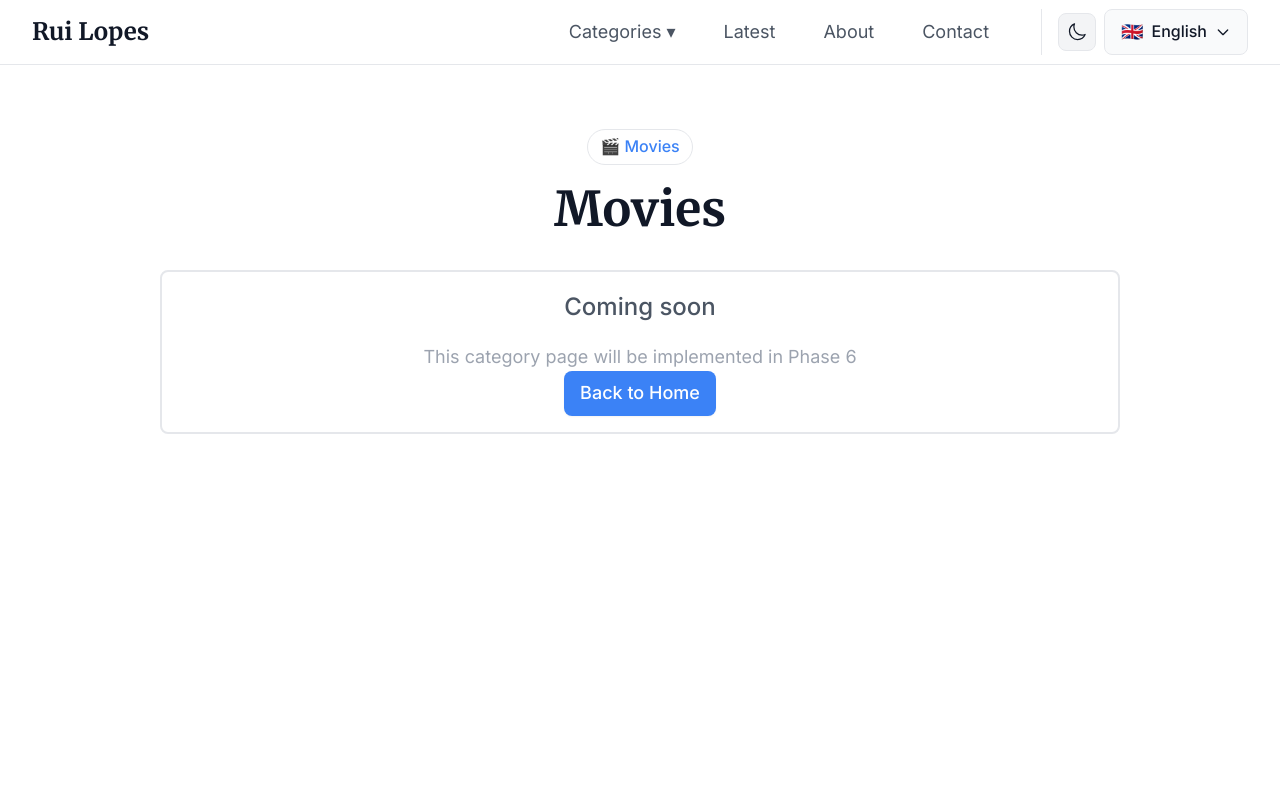
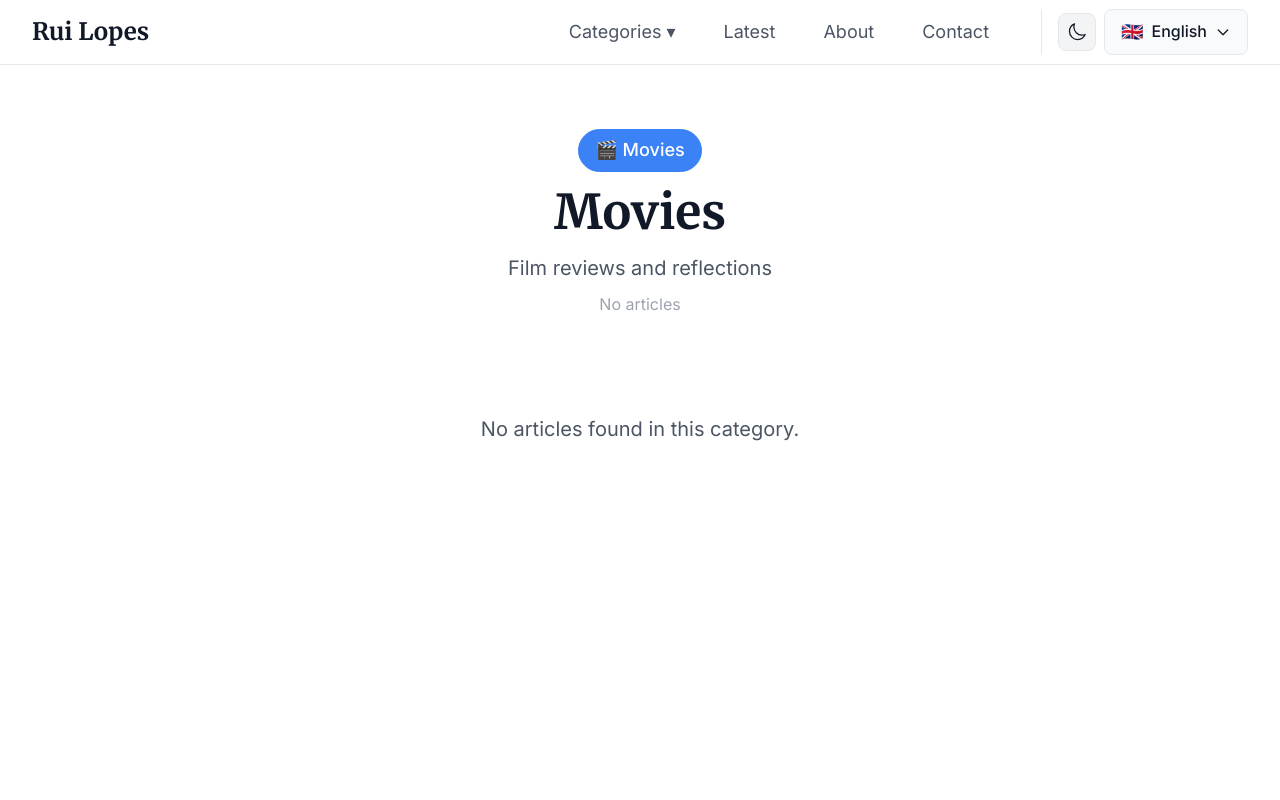
Before and after one commit to ruigomeslopes/website-v1, a Next.js app: page /en/movies in a window 1280 px wide. Shown: the top 800 px of the page. Built offline with nearby package versions, Linux system fonts and the light colour scheme.

Commit message:
feat: implement movies category page
- Replace placeholder with full implementation
- Integration with CategoryPageClient wrapper
- Article listing with filtering and sorting
- View mode toggle (grid/list) with localStorage
- Display article count with ICU pluralization

```diff
--- a/src/app/[locale]/movies/page.tsx
+++ b/src/app/[locale]/movies/page.tsx
@@ -1,46 +1,40 @@
-import { useTranslations } from 'next-intl'
-import { Container } from '@/components/ui/Container'
-import { Card, CardBody } from '@/components/ui/Card'
-import { Button } from '@/components/ui/Button'
-import { Badge } from '@/components/ui/Badge'
-import Link from 'next/link'
+import { unstable_setRequestLocale } from 'next-intl/server';
+import { getArticlesByCategory } from '@/lib/articles';
+import CategoryPageClient from '@/components/article/CategoryPageClient';
+import { Article } from '@/types/article';
 
 // Force static export for GitHub Pages
-export const dynamic = 'force-static'
+export const dynamic = 'force-static';
 
-export default function MoviesPage() {
-  const t = useTranslations()
+interface MoviesPageProps {
+  params: {
+    locale: string;
+  };
+}
+
+export default async function MoviesPage({ params: { locale } }: MoviesPageProps) {
+  unstable_setRequestLocale(locale);
+
+  const articleListItems = await getArticlesByCategory('movies', locale as 'pt' | 'en');
+
+  const articles: Article[] = articleListItems.map((item) => ({
+    frontmatter: item.frontmatter as any,
+    content: '',
+    readingTime: item.readingTime,
+    slug: item.slug,
+    locale: locale as 'pt' | 'en',
+  }));
 
   return (
-    <main className="min-h-screen py-16">
-      <Container size="md">
-        <div className="text-center mb-8">
-          <Badge variant="category" className="mb-4">
-            🎬 {t('categories.movies')}
-          </Badge>
-          <h1 className="font-heading text-4xl font-bold mb-4">
-            {t('categories.movies')}
-          </h1>
-        </div>
+    <CategoryPageClient
+      initialArticles={articles}
+      categoryKey="movies"
+      categoryIcon="🎬"
+      locale={locale}
+    />
+  );
+}
 
-        <Card variant="outlined">
-          <CardBody>
-            <div className="text-center space-y-4">
-              <p className="text-xl font-medium text-text-secondary">
-                {t('categoryPages.comingSoon')}
-              </p>
-              <p className="text-text-tertiary">
-                {t('categoryPages.placeholder')}
-              </p>
-              <Link href="/">
-                <Button variant="primary">
-                  {t('categoryPages.backToHome')}
-                </Button>
-              </Link>
-            </div>
-          </CardBody>
-        </Card>
-      </Container>
-    </main>
-  )
+export async function generateStaticParams() {
+  return [{ locale: 'pt' }, { locale: 'en' }];
 }
```
